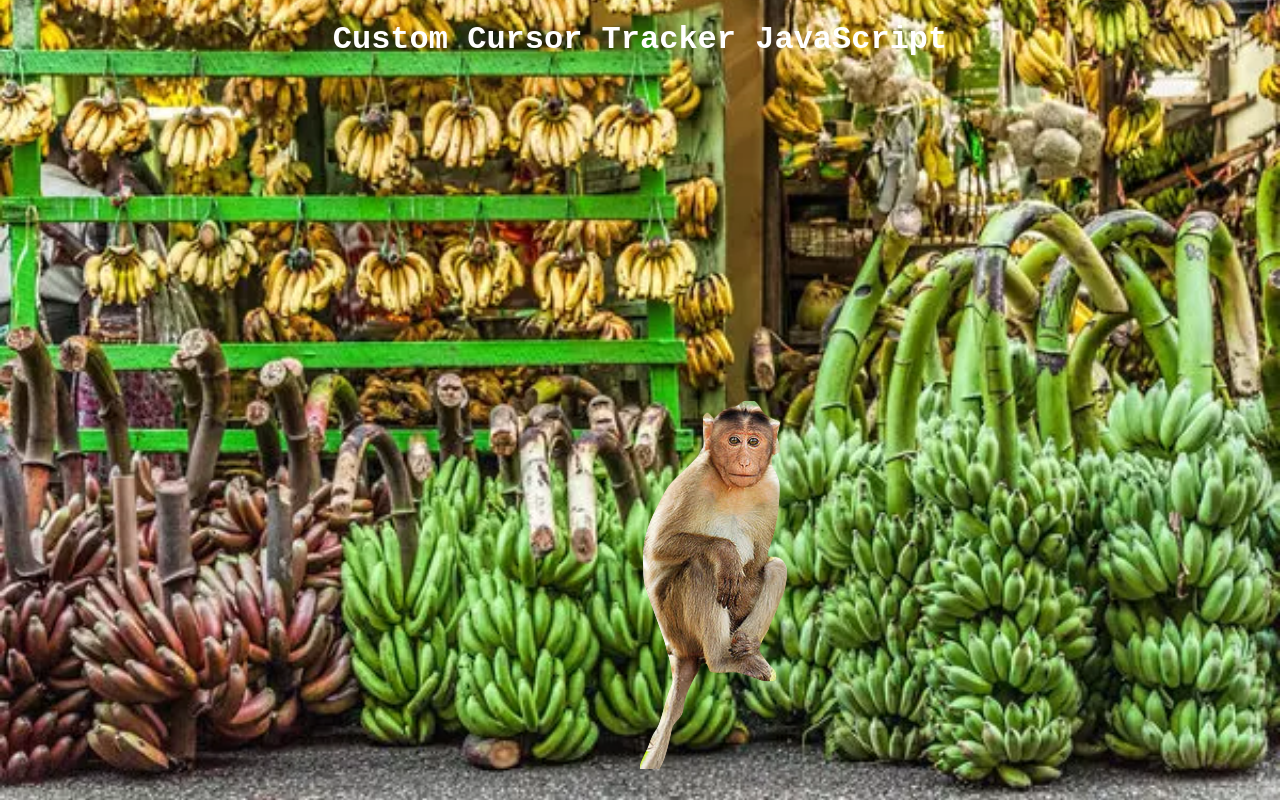
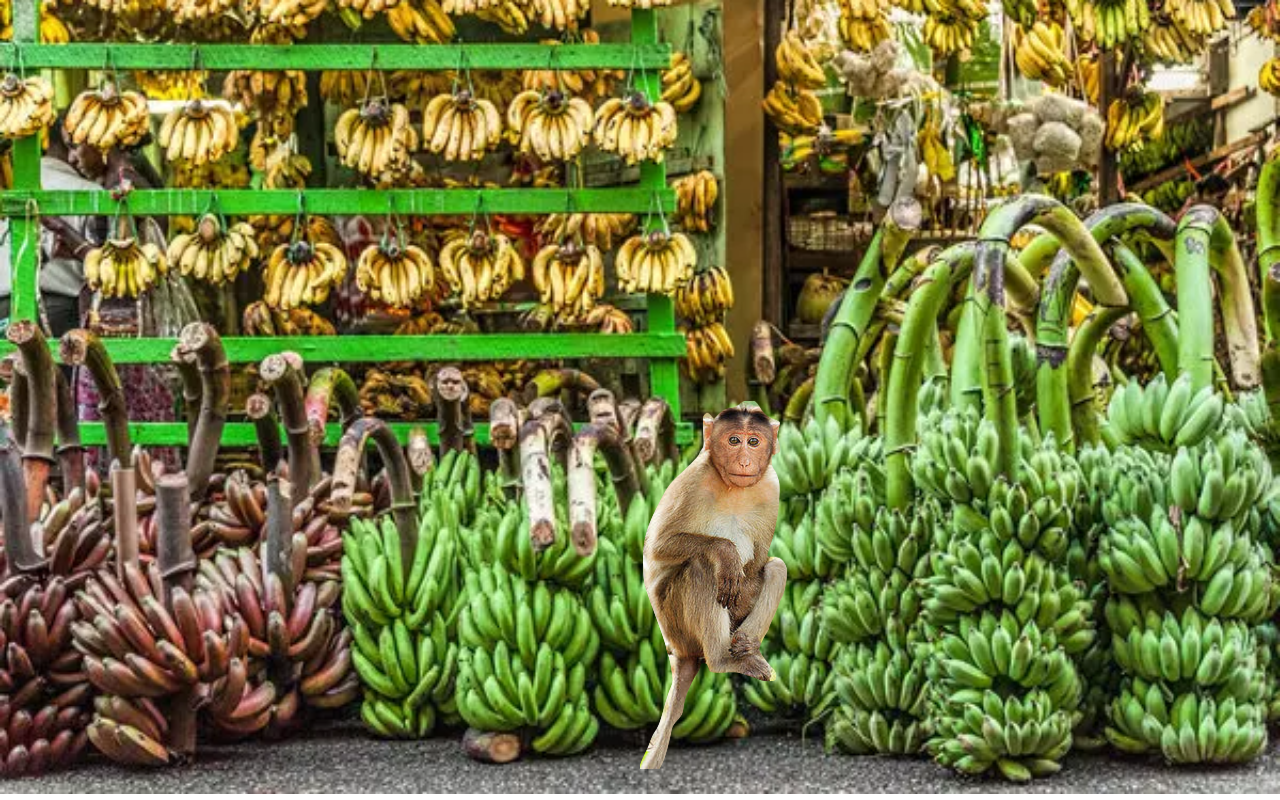
Before and after one commit to leonmeep/cursorFollow, a plain HTML site: page index.html in a window 1280 px wide. Drawn offline with Linux system fonts and the light colour scheme.

Commit message:
removed text

```diff
--- a/index.html
+++ b/index.html
@@ -10,8 +10,6 @@
     <title>Cursor Tracker</title>
   </head>
   <body>
-    <h1 class="cursorTitle">Custom Cursor Tracker JavaScript</h1>
-
     <div class="monkey"><img src="img/monkey.png" alt="a spider Monkey";</div>
   </body>
 </html>
--- a/stylesheet.css
+++ b/stylesheet.css
@@ -4,9 +4,6 @@ body {
   background-position: center;
   background-repeat: no-repeat;
   height: 90vh;
-  font-family: "Courier New", Courier, monospace;
-  color: white;
-  text-align: center;
 }
 .monkey {
   position: absolute;
```
